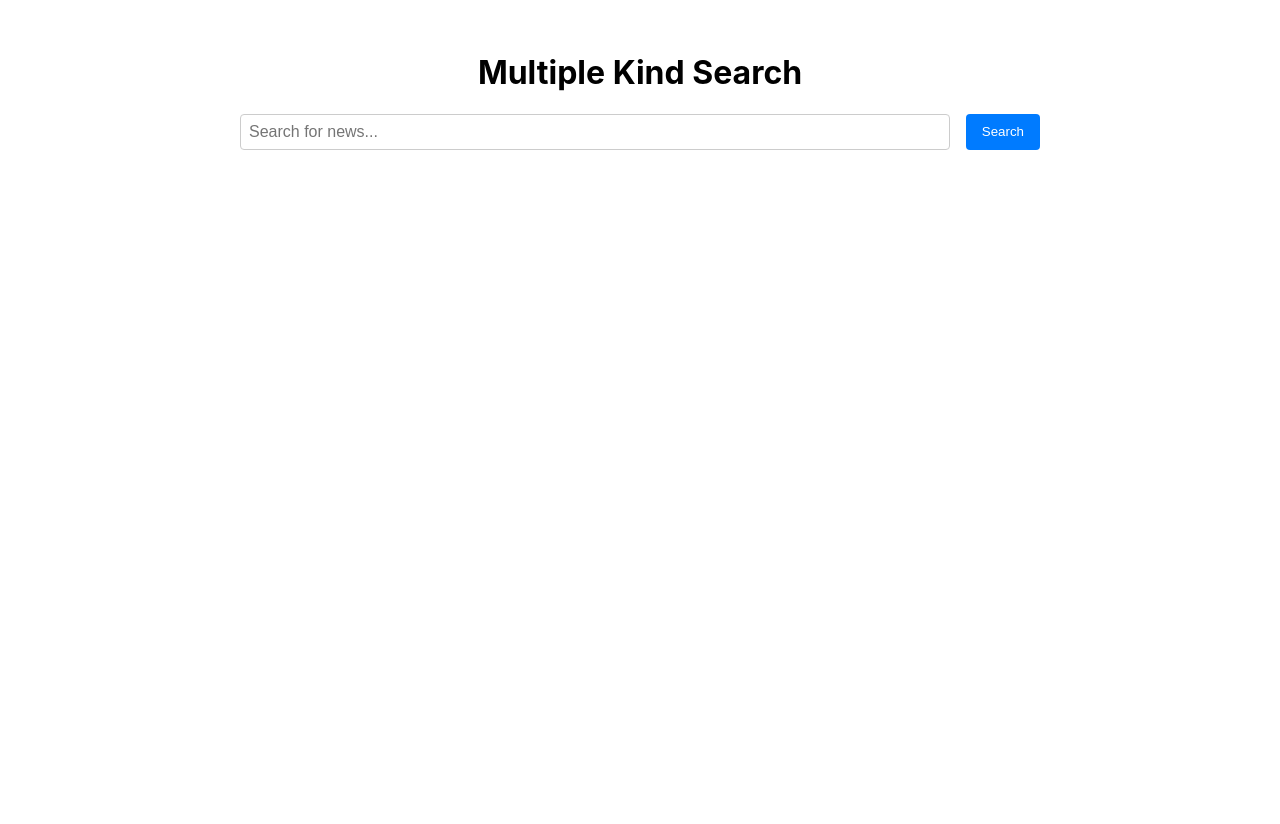
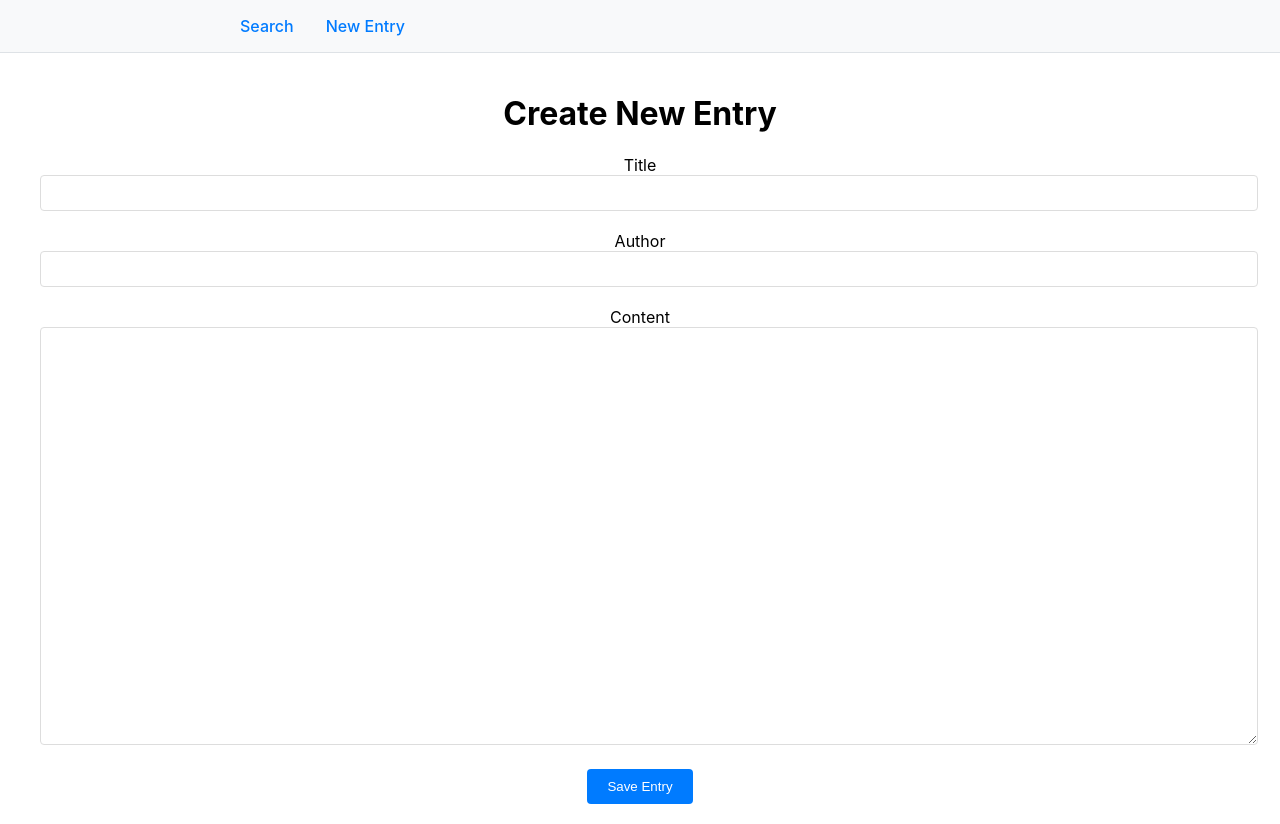
Before and after one commit to oSoloTurk/multiple-kind-search, a React (Create React App) app in the folder frontend/: page /edit in a window 1280 px wide. Before the commit the page ends 800 px from the top, so only its background shows below. Built offline with nearby package versions, Linux system fonts and the light colour scheme.

Commit message:
feat: es version change and fe edit

```diff
--- a/frontend/package.json
+++ b/frontend/package.json
@@ -3,9 +3,11 @@
   "version": "0.1.0",
   "private": true,
   "dependencies": {
+    "@mdxeditor/editor": "^3.20.0",
     "cra-template-typescript": "1.2.0",
     "react": "^19.0.0",
     "react-dom": "^19.0.0",
+    "react-router-dom": "^7.1.3",
     "react-scripts": "5.0.1"
   },
   "scripts": {
--- /dev/null
+++ b/frontend/src/App.css
@@ -0,0 +1,33 @@
+.App {
+  min-height: 100vh;
+}
+
+.nav-bar {
+  background-color: #f8f9fa;
+  padding: 1rem;
+  border-bottom: 1px solid #dee2e6;
+}
+
+.nav-bar ul {
+  list-style: none;
+  padding: 0;
+  margin: 0;
+  display: flex;
+  gap: 2rem;
+  max-width: 800px;
+  margin: 0 auto;
+}
+
+.nav-bar li {
+  margin: 0;
+}
+
+.nav-bar a {
+  text-decoration: none;
+  color: #007bff;
+  font-weight: 500;
+}
+
+.nav-bar a:hover {
+  color: #0056b3;
+}
--- a/frontend/src/App.tsx
+++ b/frontend/src/App.tsx
@@ -1,11 +1,27 @@
 import React from 'react';
+import { BrowserRouter as Router, Routes, Route, Link } from 'react-router-dom';
 import SearchPage from './components/SearchPage';
+import UpsertPage from './components/UpsertPage';
+import './App.css';
 
 function App() {
   return (
-    <div className="App">
-      <SearchPage />
-    </div>
+    <Router>
+      <div className="App">
+        <nav className="nav-bar">
+          <ul>
+            <li><Link to="/">Search</Link></li>
+            <li><Link to="/edit">New Entry</Link></li>
+          </ul>
+        </nav>
+
+        <Routes>
+          <Route path="/" element={<SearchPage />} />
+          <Route path="/edit" element={<UpsertPage />} />
+          <Route path="/edit/:id" element={<UpsertPage />} />
+        </Routes>
+      </div>
+    </Router>
   );
 }
 
--- a/frontend/src/components/SearchPage.css
+++ b/frontend/src/components/SearchPage.css
@@ -90,3 +90,24 @@ em {
   font-weight: bold;
   color: #856404;
 }
+
+.result-header {
+  display: flex;
+  justify-content: space-between;
+  align-items: center;
+  margin-bottom: 0.5rem;
+}
+
+.edit-button {
+  padding: 0.3rem 0.8rem;
+  background-color: #6c757d;
+  color: white;
+  border: none;
+  border-radius: 4px;
+  cursor: pointer;
+  font-size: 0.9rem;
+}
+
+.edit-button:hover {
+  background-color: #5a6268;
+}
--- a/frontend/src/components/SearchPage.tsx
+++ b/frontend/src/components/SearchPage.tsx
@@ -1,4 +1,5 @@
 import React, { useState, useEffect } from 'react';
+import { useNavigate } from 'react-router-dom';
 import './SearchPage.css';
 
 
@@ -6,6 +7,7 @@ const SearchPage: React.FC = () => {
   const [query, setQuery] = useState('');
   const [results, setResults] = useState<any[]>([]);
   const [isLoading, setIsLoading] = useState(false);
+  const navigate = useNavigate();
 
   const handleSearch = async (searchQuery: string) => {
     setIsLoading(true);
@@ -42,17 +44,19 @@ const SearchPage: React.FC = () => {
         <div className="loading">Loading...</div>
       ) : (
         <div className="results-container">
-          {results.map((result, index) => (
-            <div key={index} className="result-item">
-              {result.title && (
+          {results.map((result) => (
+            <div key={result.id} className="result-item">
+              <div className="result-header">
                 <h3 dangerouslySetInnerHTML={{ __html: result.title }} />
-              )}
-              {result.content && (
-                <p dangerouslySetInnerHTML={{ __html: result.content }} />
-              )}
-              {result.author && (
-                <span className="author">By: {result.author}</span>
-              )}
+                <button
+                  className="edit-button"
+                  onClick={() => navigate(`/edit/${result.id}`)}
+                >
+                  Edit
+                </button>
+              </div>
+              <div className="author">{result.author}</div>
+              <p dangerouslySetInnerHTML={{ __html: result.content }} />
             </div>
           ))}
         </div>
--- /dev/null
+++ b/frontend/src/components/UpsertPage.css
@@ -0,0 +1,31 @@
+.upsert-page {
+    padding: 20px;
+    max-width: 1200px;
+    margin: 0 auto;
+  }
+  .form-group {
+    margin-bottom: 20px;
+  }
+  .form-control {
+    width: 100%;
+    padding: 8px;
+    font-size: 16px;
+    border: 1px solid #ddd;
+    border-radius: 4px;
+  }
+  .editor-container {
+    border: 1px solid #ddd;
+    border-radius: 4px;
+    min-height: 400px;
+  }
+  .save-button {
+    padding: 10px 20px;
+    background-color: #007bff;
+    color: white;
+    border: none;
+    border-radius: 4px;
+    cursor: pointer;
+  }
+  .save-button:hover {
+    background-color: #0056b3;
+  }
--- /dev/null
+++ b/frontend/src/components/UpsertPage.tsx
@@ -0,0 +1,121 @@
+import React, { useState, useEffect } from 'react';
+import { useParams, useNavigate } from 'react-router-dom';
+import './UpsertPage.css';
+
+interface Entry {
+  id?: string;
+  title: string;
+  content: string;
+  author: string;
+}
+
+function UpsertPage() {
+  const { id } = useParams();
+  const navigate = useNavigate();
+  const [entry, setEntry] = useState<Entry>({
+    title: '',
+    content: '',
+    author: ''
+  });
+
+  useEffect(() => {
+    if (id) {
+      // Fetch entry if we're editing an existing one
+      fetchEntry(id);
+    }
+  }, [id]);
+
+  const fetchEntry = async (entryId: string) => {
+    try {
+      const response = await fetch(`/api/entries/${entryId}`);
+      if (response.ok) {
+        const data = await response.json();
+        setEntry(data);
+      }
+    } catch (error) {
+      console.error('Error fetching entry:', error);
+    }
+  };
+
+  const handleSubmit = async (e: React.FormEvent) => {
+    e.preventDefault();
+
+    const url = id ? `/api/entries/${id}` : '/api/entries';
+    const method = id ? 'PUT' : 'POST';
+
+    try {
+      const response = await fetch(url, {
+        method,
+        headers: {
+          'Content-Type': 'application/json',
+        },
+        body: JSON.stringify(entry),
+      });
+
+      if (response.ok) {
+        navigate('/');
+      }
+    } catch (error) {
+      console.error('Error saving entry:', error);
+    }
+  };
+
+  const handleChange = (e: React.ChangeEvent<HTMLInputElement | HTMLTextAreaElement>) => {
+    const { name, value } = e.target;
+    setEntry(prev => ({
+      ...prev,
+      [name]: value
+    }));
+  };
+
+  return (
+    <div className="upsert-page">
+      <h1>{id ? 'Edit Entry' : 'Create New Entry'}</h1>
+      <form onSubmit={handleSubmit}>
+        <div className="form-group">
+          <label htmlFor="title">Title</label>
+          <input
+            type="text"
+            id="title"
+            name="title"
+            className="form-control"
+            value={entry.title}
+            onChange={handleChange}
+            required
+          />
+        </div>
+
+        <div className="form-group">
+          <label htmlFor="author">Author</label>
+          <input
+            type="text"
+            id="author"
+            name="author"
+            className="form-control"
+            value={entry.author}
+            onChange={handleChange}
+            required
+          />
+        </div>
+
+        <div className="form-group">
+          <label htmlFor="content">Content</label>
+          <textarea
+            id="content"
+            name="content"
+            className="form-control editor-container"
+            value={entry.content}
+            onChange={handleChange}
+            required
+          />
+        </div>
+
+        <button type="submit" className="save-button">
+          {id ? 'Update' : 'Save'} Entry
+        </button>
+      </form>
+    </div>
+  );
+}
+
+export default UpsertPage;
```
Also changed, not shown: 2 other files (tests, documents, lock files or other folders).
